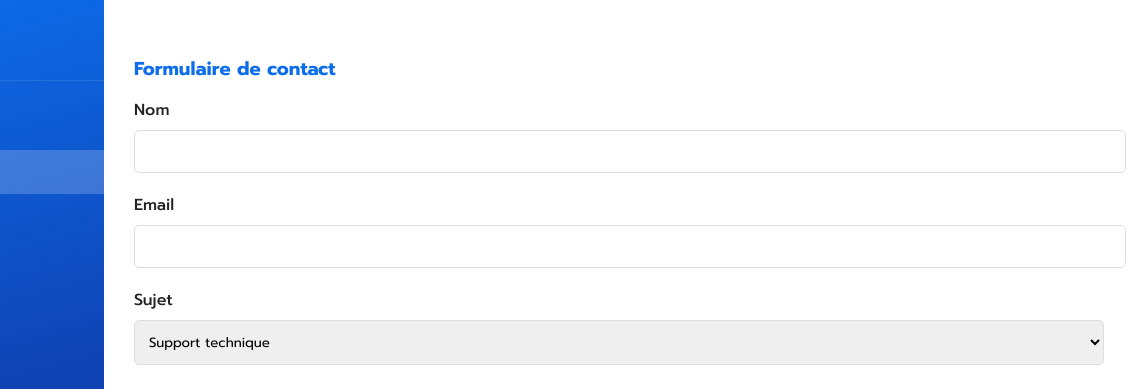
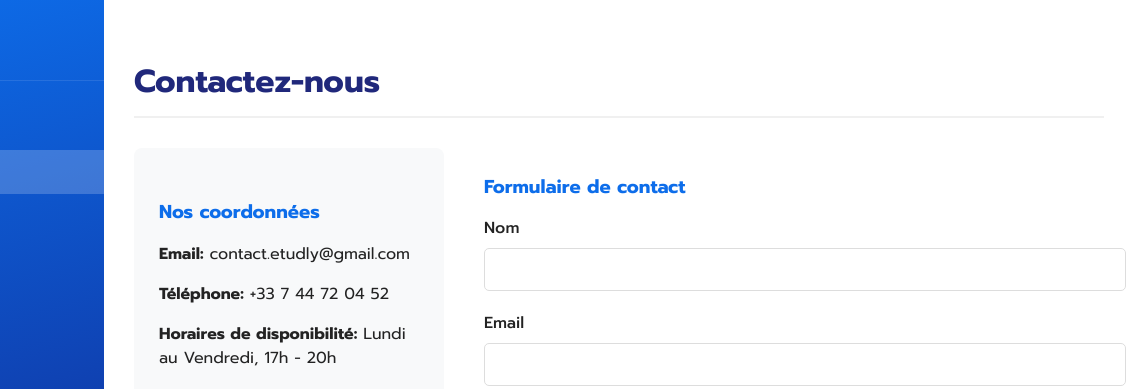
Before and after one commit to francoxortiz1975/APPSTUDY, a website: page contact.html in a window 1280 px wide. Shown: the top 389 px of the page, 146-1280 px from the left. Drawn offline with nearby package versions, Linux system fonts and the light colour scheme.

Commit message:
nodemail

```diff
--- a/contact.html
+++ b/contact.html
@@ -8,14 +8,7 @@
     <meta name="viewport" content="width=device-width, initial-scale=1.0">
     <title>Etudly - Contact</title>
     <link rel="stylesheet" href="index.css">
-    <!-- Ajout du script EmailJS -->
-    <script type="text/javascript" src="https://cdn.jsdelivr.net/npm/@emailjs/browser@3/dist/email.min.js"></script>
-    <script type="text/javascript">
-        (function() {
-            // https://dashboard.emailjs.com/admin
-            emailjs.init('YOUR_PUBLIC_KEY'); // Remplacez par votre clé publique EmailJS
-        })();
-    </script>
+    <!-- Supprimez les scripts EmailJS si vous utilisez l'API Vercel -->
 </head>
 <body>
     <div class="container">
@@ -44,7 +37,17 @@
         </aside>
 
         <main class="content">
-                        <!-- Seule la partie formulaire est mise à jour, le reste reste inchangé -->
+            <div id="content-container">
+                <section id="contact-section">
+                    <h2>Contactez-nous</h2>
+                    <div class="contact-info">
+                        <div class="contact-details">
+                            <h3>Nos coordonnées</h3>
+                            <p><strong>Email:</strong> contact.etudly@gmail.com</p>
+                            <p><strong>Téléphone:</strong> +33 7 44 72 04 52</p>
+                            <p><strong>Horaires de disponibilité:</strong> Lundi au Vendredi, 17h - 20h</p>
+                        </div>
+
                         <div class="contact-form">
                             <h3>Formulaire de contact</h3>
                             <form id="contact-form" action="#" method="POST">
@@ -76,6 +79,9 @@
                                 <button type="submit" class="button-primary">Envoyer</button>
                             </form>
                         </div>
+                    </div>
+                </section>
+            </div>
         </main>
     </div>
 
--- a/package.json
+++ b/package.json
@@ -5,5 +5,7 @@
   "scripts": {
     "build": "node generate-config.js"
   },
-    "dependencies": {}
+  "dependencies": {
+    "nodemailer": "^6.9.9"
   }
+}
```
Also changed, not shown: api/send-email.js (+5 -5 lines). Lines whose indentation alone changed are shown as unchanged.
